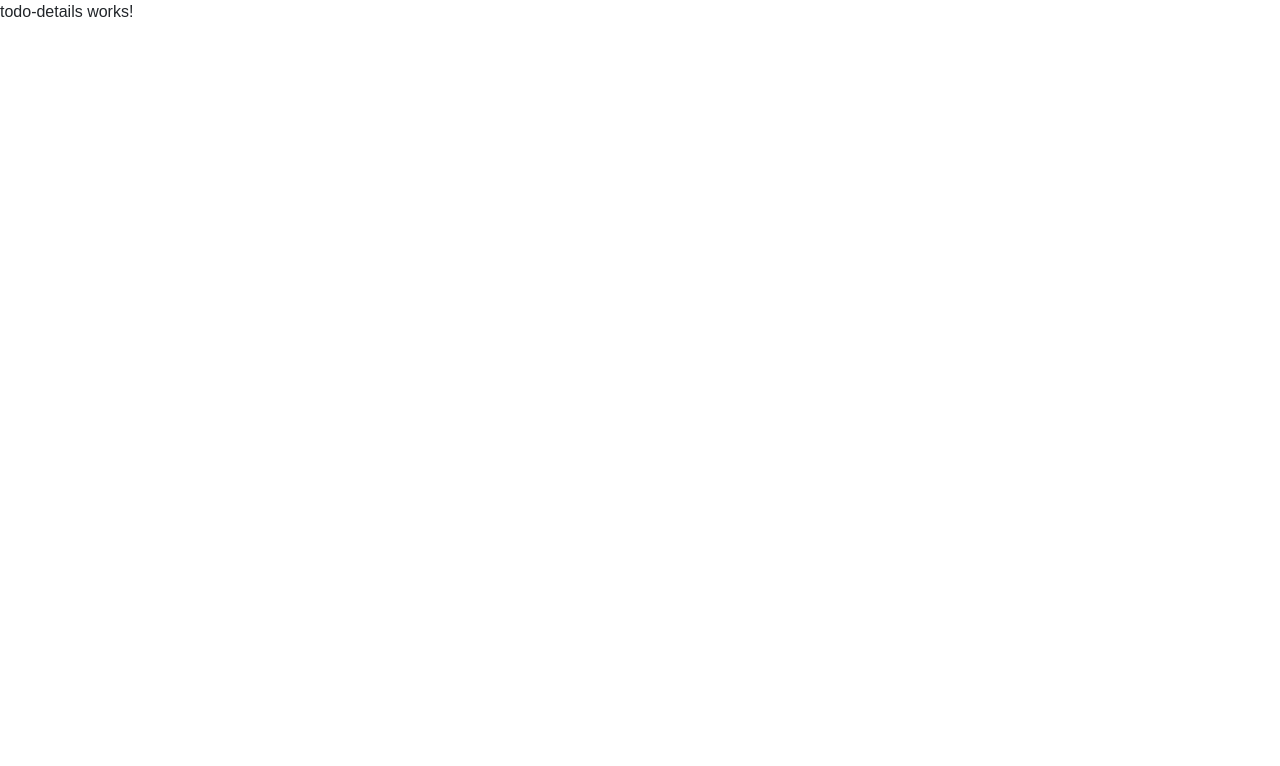
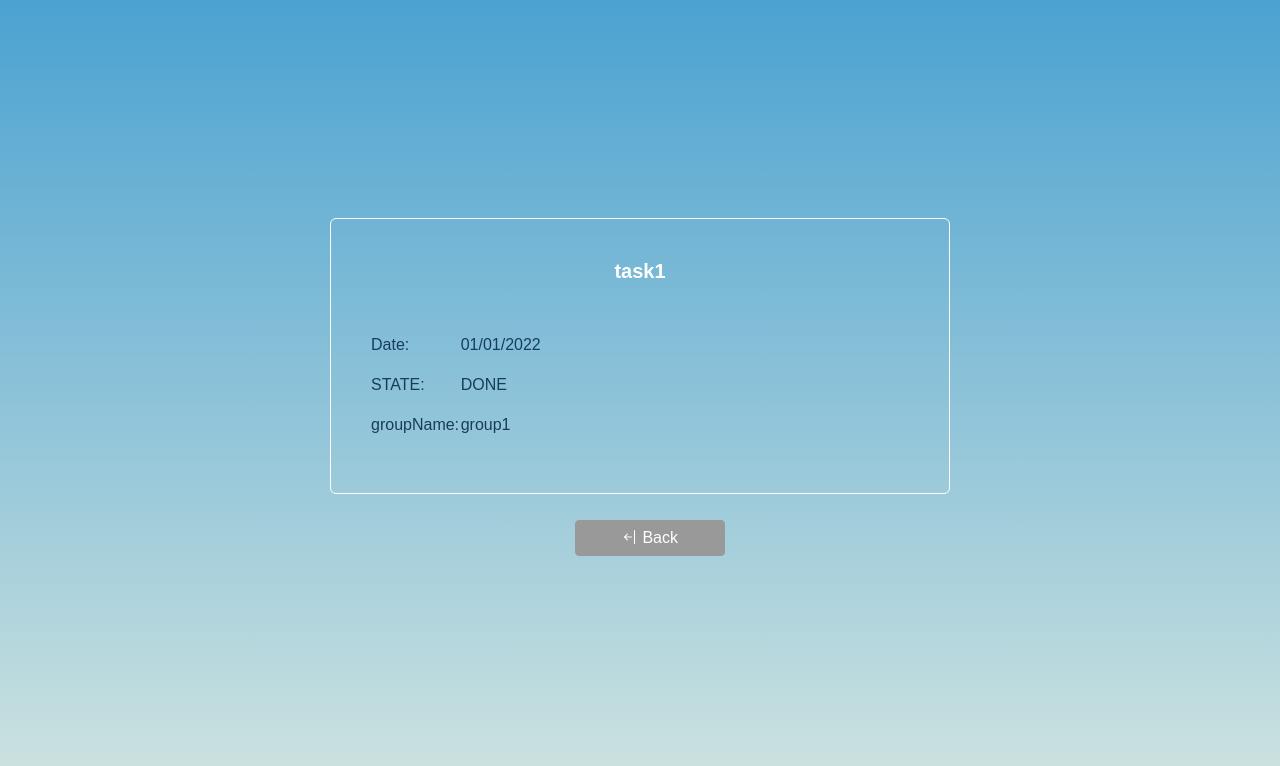
Before and after one commit to HudaSalah/todoApp, an Angular app: page /todo/1 in a window 1280 px wide. Shown: the top 766 px of the page. Built offline with nearby package versions, Linux system fonts and the light colour scheme.

Commit message:
show task details design and integration

```diff
--- a/src/app/components/task/task.component.html
+++ b/src/app/components/task/task.component.html
@@ -1,4 +1,4 @@
-<div class="task" id="{{ task?.id }}">
+<div class="task" id="{{ task?.id }}" [routerLink]="['/todo/' + task.id]">
   <div>
     <input
       class="styled-checkbox"
--- a/src/app/components/task/task.component.scss
+++ b/src/app/components/task/task.component.scss
@@ -8,6 +8,7 @@
   display: flex;
   align-items: center;
   justify-content: space-between;
+  cursor: pointer;
 
   .styled-checkbox {
     position: absolute; // take it out of document flow
--- a/src/app/models/taskModal.ts
+++ b/src/app/models/taskModal.ts
@@ -1,6 +1,9 @@
 export class TaskModal {
   id: number;
   title: string;
-  date: Date;
+  date: string;
   state: boolean;
+  description:string;
+  groupId: number;
+  groupName: string;
 }
--- a/src/app/pages/add-todo/add-todo.component.html
+++ b/src/app/pages/add-todo/add-todo.component.html
@@ -103,31 +103,23 @@
           <!-- end priority field  -->
         </div>
 
-        <!-- convert button  -->
+        <!-- container button  -->
         <div
           class="form-group col-12 d-flex align-items-center justify-content-center"
         >
           <button
             type="submit"
-            class="w-100 btn submit-btn btn-green"
+            class="w-100 btn btn-green"
             [disabled]="todoForm.invalid"
           >
             <i class="bi bi-plus-circle"></i> ADD
           </button>
 
-          <button
-            type="button"
-            class="w-100 btn submit-btn btn-red"
-            (click)="resetForm()"
-          >
+          <button type="button" class="w-100 btn btn-red" (click)="resetForm()">
             <i class="bi bi-trash3"></i> Delete
           </button>
 
-          <button
-            type="submit"
-            class="w-100 btn submit-btn btn-gray"
-            routerLink="/"
-          >
+          <button type="button" class="w-100 btn btn-gray" routerLink="/">
             <i class="bi bi-arrow-bar-left"></i> Back
           </button>
         </div>
--- a/src/app/pages/add-todo/add-todo.component.scss
+++ b/src/app/pages/add-todo/add-todo.component.scss
@@ -22,7 +22,7 @@
           height: 90px;
         }
         small {
-          color: red;
+          color: $color-red;
         }
         .form-check-input {
           height: 20px;
--- a/src/app/pages/todo-details/todo-details.component.html
+++ b/src/app/pages/todo-details/todo-details.component.html
@@ -1 +1,35 @@
-<p>todo-details works!</p>
+<main>
+  <section id="todoDetails">
+    <div class="todoDetails-container">
+      <div class="Details w-50">
+        <h5>{{ taskObj?.title }}</h5>
+        <div class="row mb-3">
+          <div class="col-2"><label>Date:</label></div>
+          <div class="col-6">
+            <label>{{ taskObj?.date }}</label>
+          </div>
+        </div>
+
+        <div class="row mb-3">
+          <div class="col-2"><label>STATE:</label></div>
+          <div class="col-6"><label *ngIf="taskObj?.state">DONE</label><label *ngIf="!taskObj?.state">TODO</label></div>
+        </div>
+
+        <div class="row mb-3">
+          <div class="col-2"><label>groupName:</label></div>
+          <div class="col-6"><label>{{taskObj?.groupName}}</label></div>
+        </div>
+
+        <!-- <div class="row mb-3">
+          <div class="col-2"><label>Description:</label></div>
+          <div class="col-6"><label>ay lt w 3gn</label></div>
+        </div> -->
+      </div>
+      <div class="row my-3">
+        <button type="button" class="w-100 btn btn-gray" routerLink="/">
+          <i class="bi bi-arrow-bar-left"></i> Back
+        </button>
+      </div>
+    </div>
+  </section>
+</main>
--- a/src/app/pages/todo-details/todo-details.component.scss
+++ b/src/app/pages/todo-details/todo-details.component.scss
@@ -0,0 +1,25 @@
+@import "src/styles.scss";
+#todoDetails {
+  .todoDetails-container {
+    min-height: 100vh;
+    background-image: linear-gradient(#4ba2d1, #d0e4e0);
+    padding: 20px;
+    display: flex;
+    align-items: center;
+    justify-content: center;
+    flex-direction: column;
+    .Details {
+      border: 1px solid white;
+      border-radius: 6px;
+      padding: 40px;
+      color: $color-dark-blue;
+      font-weight: 500;
+      h5 {
+        text-align: center;
+        color: white;
+        font-weight: bold;
+        margin-bottom: 50px;
+      }
+    }
+  }
+}
--- a/src/app/pages/todo-details/todo-details.component.ts
+++ b/src/app/pages/todo-details/todo-details.component.ts
@@ -1,15 +1,20 @@
 import { Component, OnInit } from '@angular/core';
-
+import { ActivatedRoute } from '@angular/router';
+import { TaskModal } from 'src/app/models/taskModal';
+import { TaskDataService } from 'src/app/services/task-data.service';
 @Component({
   selector: 'app-todo-details',
   templateUrl: './todo-details.component.html',
-  styleUrls: ['./todo-details.component.scss']
+  styleUrls: ['./todo-details.component.scss'],
 })
 export class TodoDetailsComponent implements OnInit {
-
-  constructor() { }
+  taskId: number;
+  taskObj : any;
+  constructor(private route: ActivatedRoute,private TaskDataService: TaskDataService) {}
 
   ngOnInit(): void {
+    this.taskId = this.route.snapshot.params.id;
+    this.taskObj = this.TaskDataService.getTaskById(this.taskId);
+    console.log('this.taskObj',this.taskObj)
   }
-
 }
--- a/src/app/services/task-data.service.ts
+++ b/src/app/services/task-data.service.ts
@@ -151,6 +151,13 @@ export class TaskDataService {
     return this.AllTasks;
   }
 
+  getTaskById(taskId){
+    const task = this.AllTasks.find((task) => {
+      return task.id == taskId;
+    });
+    return task;
+  }
+
   changeTaskState(taskId) {
     const task = this.AllTasks.find((task) => {
       return task.id == taskId;
```
